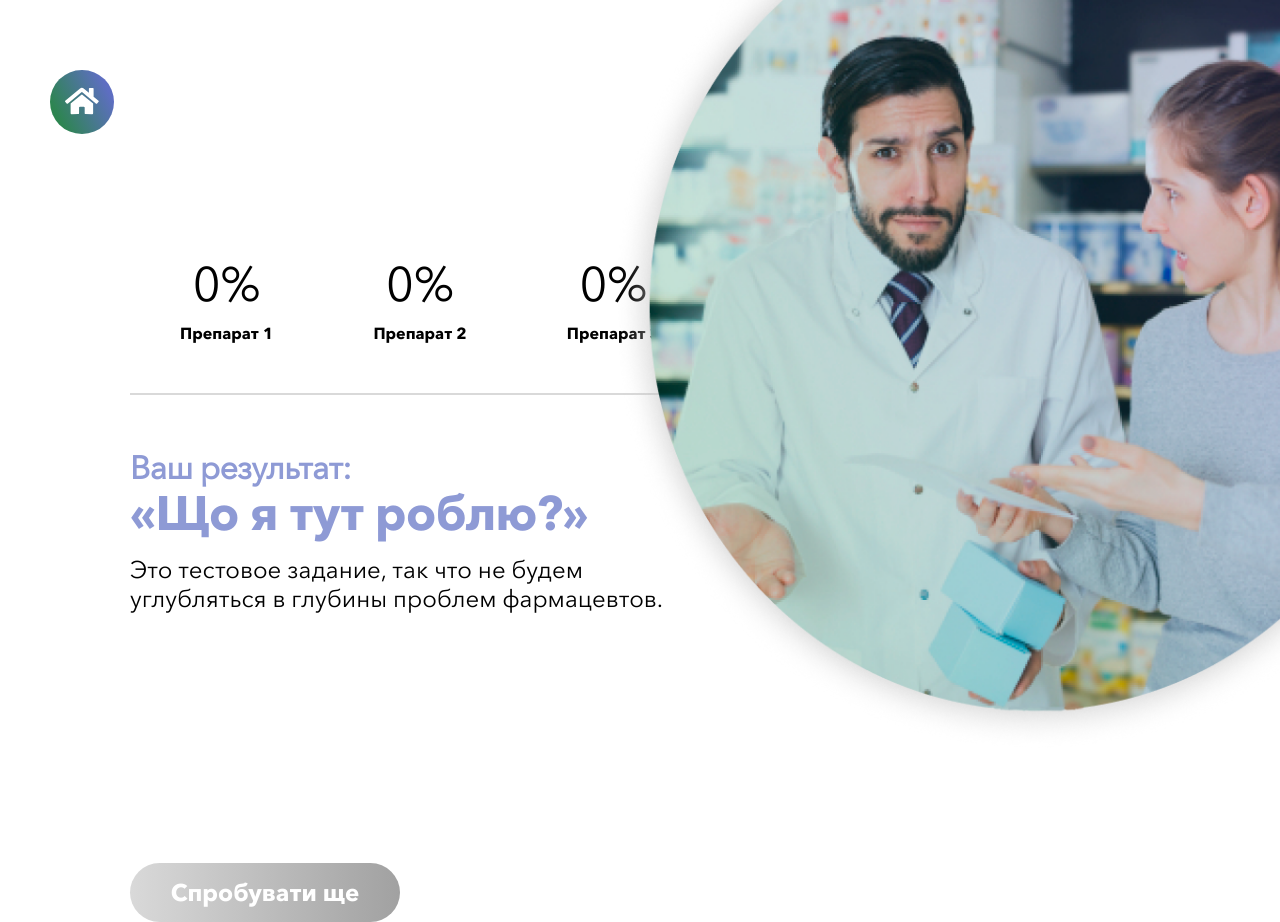
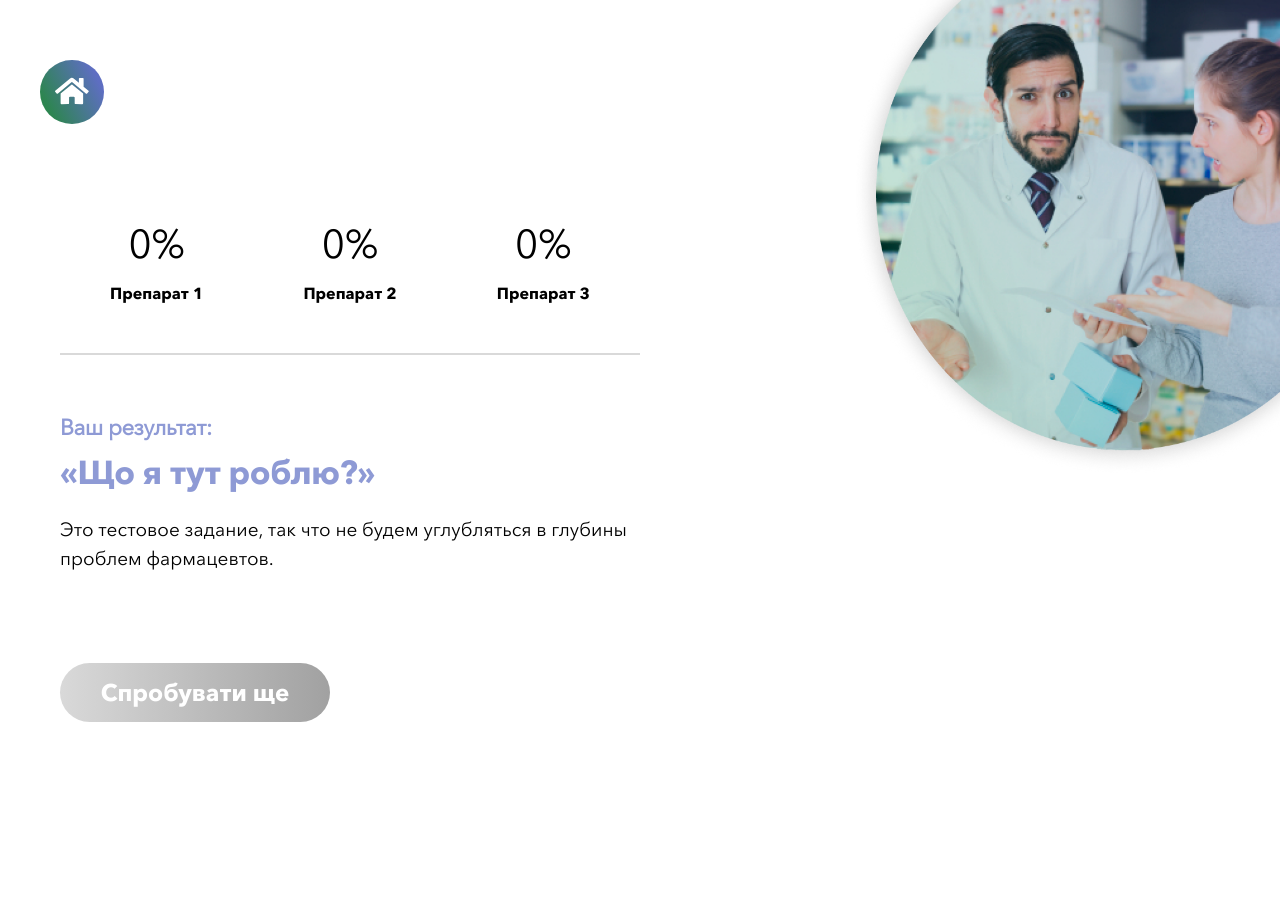
Before and after one commit to ivanov0ivanov/game_for_pharmacists, a Vue app: page /total in a window 1280 px wide. After the commit the page ends 800 px from the top, so only its background shows below. Built offline with nearby package versions, Linux system fonts and the light colour scheme.

Commit message:
fix_media

```diff
--- a/src/assets/sass/app.sass
+++ b/src/assets/sass/app.sass
@@ -17,3 +17,5 @@ html, body
   background: url(../img/png/shutterstock_111500834.png) no-repeat
   width: 1445px
   height: 1024px
+
+@import "media"
--- /dev/null
+++ b/src/assets/sass/media.sass
@@ -0,0 +1,44 @@
+@media only screen and (min-device-width : 768px) and (max-device-width : 1024px) and (orientation : landscape) and (-webkit-min-device-pixel-ratio: 2)
+  .bg-main
+    width: 1024px
+    height: 768px
+
+  .ellipse_container
+    width: 660px
+    height: 660px
+
+    .welcome
+      margin-bottom: 15px
+
+    .title
+      font-size: 40px
+      margin-bottom: 40px
+
+      span
+        font-size: 50px
+
+.btn-home.gradient
+  margin-top: 60px
+  margin-bottom: 90px
+  margin-left: 40px
+
+.total_container
+  margin-left: 60px
+
+.total-share
+  .this-share
+    font-size: 40px
+
+.total-header_container
+  margin-bottom: 90px
+
+.total_title
+  font-size: 22px
+
+.total_description
+  font-size: 19px
+
+.finish-img
+  img
+    width: 428px
+    height: 475px
--- a/src/components/main/People.vue
+++ b/src/components/main/People.vue
@@ -60,7 +60,7 @@
 
     .seal-left-enter-active
         display: block
-        animation: seal-left 1s
+        animation: seal-left .8s
 
     @keyframes seal-left
         0%
@@ -75,7 +75,7 @@
 
     .seal-top-enter-active
         display: block
-        animation: seal-top 1s
+        animation: seal-top .8s
 
     @keyframes seal-top
         0%
@@ -90,7 +90,7 @@
 
     .seal-right-enter-active
         display: block
-        animation: seal-right 1s
+        animation: seal-right .8s
 
     @keyframes seal-right
         0%
@@ -115,7 +115,7 @@
     .left-leave-active,
     .right-leave-active
         transition: all .5s ease
-        transition-delay: .5s
+        transition-delay: .4s
 
     .top-enter,
     .top-leave-to
```
